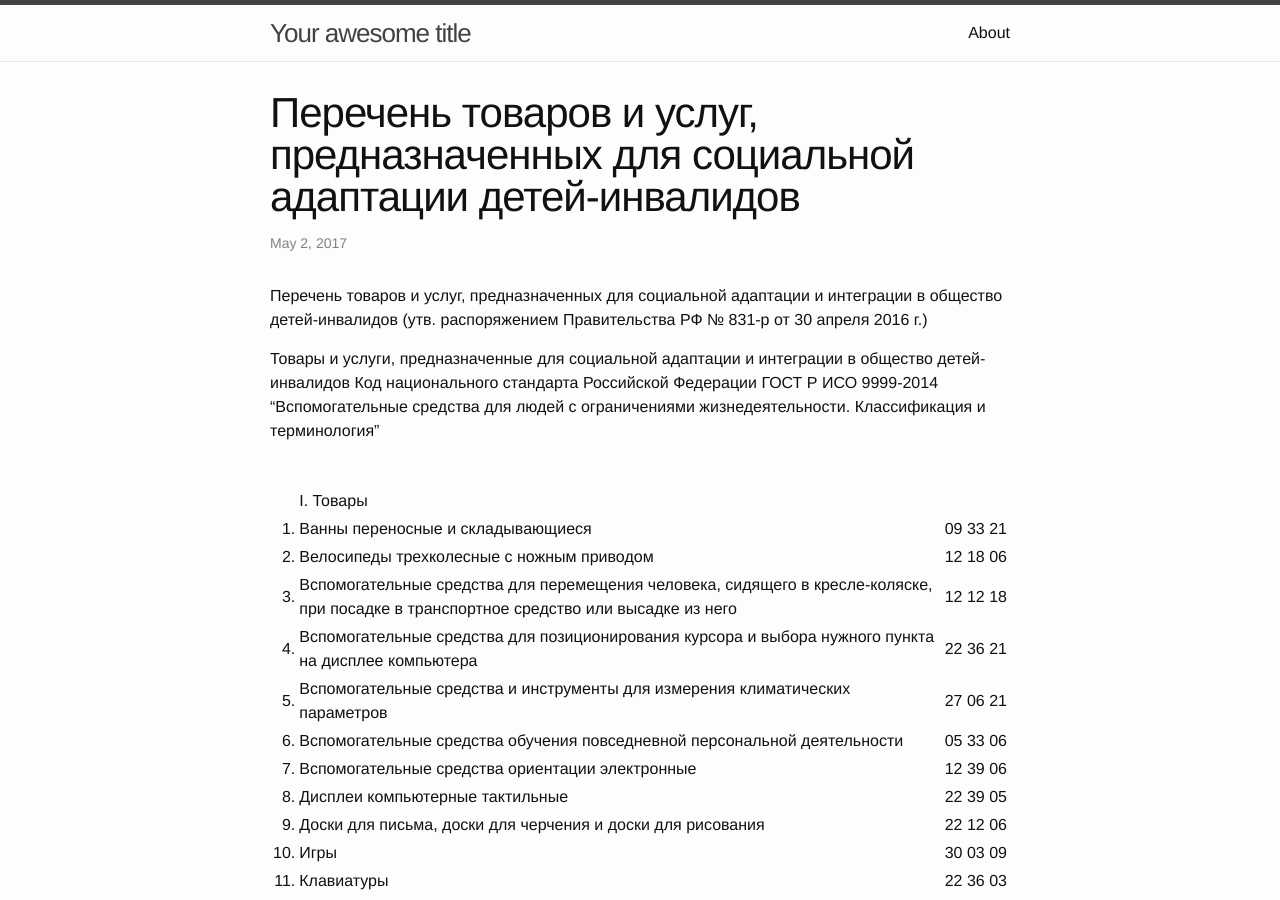
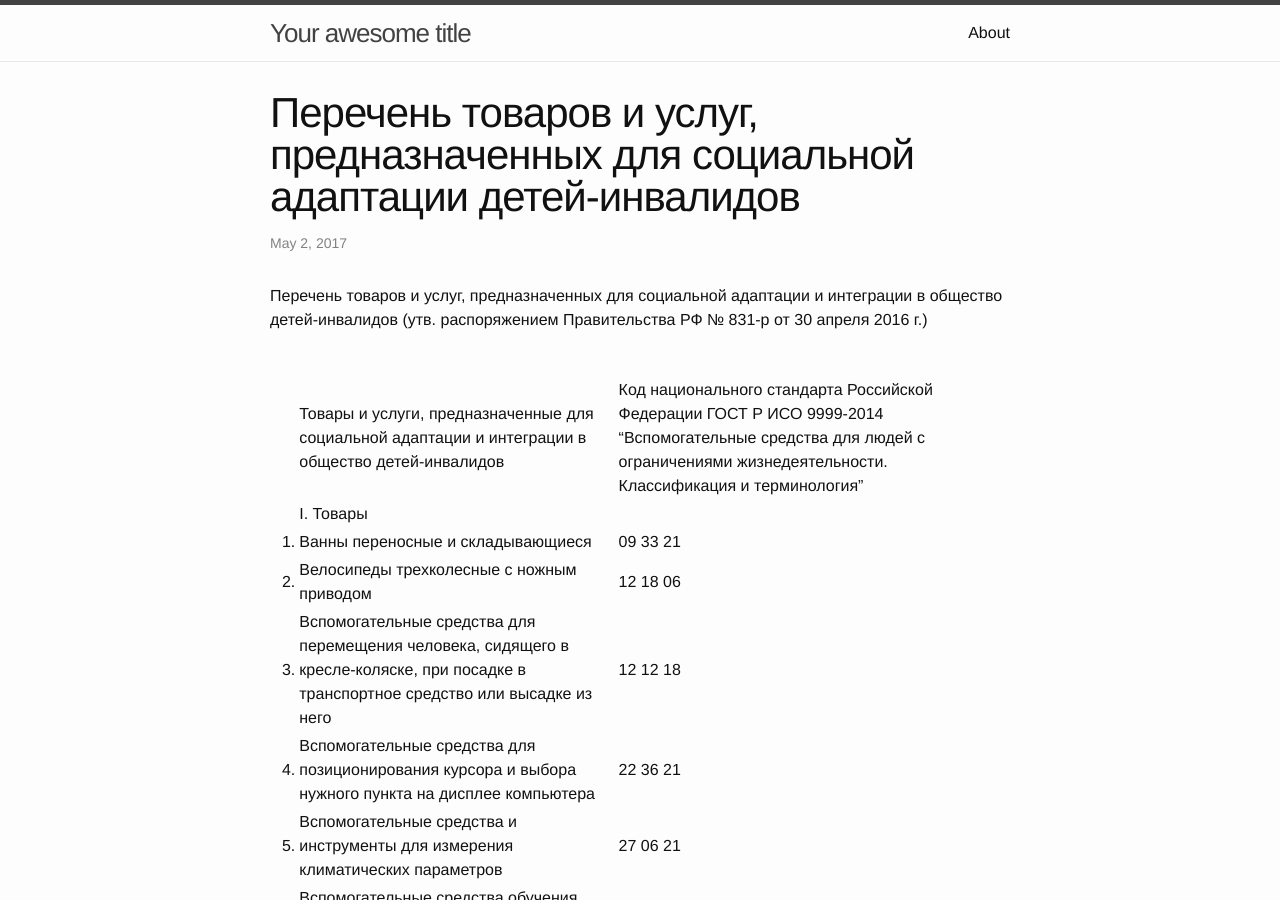
Before and after one commit to qboneteam/saranskmama, a Jekyll site: the page built from _posts/2017-05-02-tovari-i-uslugi-prednaznachennie-dlya-socialnoj-adaptacii-detej-invalidov.md, in a window 1280 px wide and 900 px high. Built offline with Jekyll 4.4.1, drawn with Linux system fonts in a browser that asks for light colours.

Commit message:
Some fix!

```diff
--- a/_posts/2017-05-02-tovari-i-uslugi-prednaznachennie-dlya-socialnoj-adaptacii-detej-invalidov.md
+++ b/_posts/2017-05-02-tovari-i-uslugi-prednaznachennie-dlya-socialnoj-adaptacii-detej-invalidov.md
@@ -6,11 +6,11 @@ date:   2017-05-02
 Перечень товаров и услуг, предназначенных для социальной адаптации и интеграции в общество детей-инвалидов
 (утв. распоряжением Правительства РФ № 831-р от 30 апреля 2016 г.)
 
-Товары и услуги, предназначенные для социальной адаптации и интеграции в общество детей-инвалидов	Код национального стандарта Российской Федерации ГОСТ Р ИСО 9999-2014 "Вспомогательные средства для людей с ограничениями жизнедеятельности. Классификация и терминология"
 
 
  |     |    |     |
- |----:|----|:----|
+ |----:|----|-----|
+ || Товары и услуги, предназначенные для социальной адаптации и интеграции в общество детей-инвалидов | Код национального стандарта Российской Федерации ГОСТ Р ИСО 9999-2014 "Вспомогательные средства для людей с ограничениями жизнедеятельности. Классификация и терминология" |
  || I. Товары ||
  | 1. | Ванны переносные и складывающиеся | 09&nbsp;33&nbsp;21 |
  | 2. | Велосипеды трехколесные с ножным приводом | 12&nbsp;18&nbsp;06 |
```
